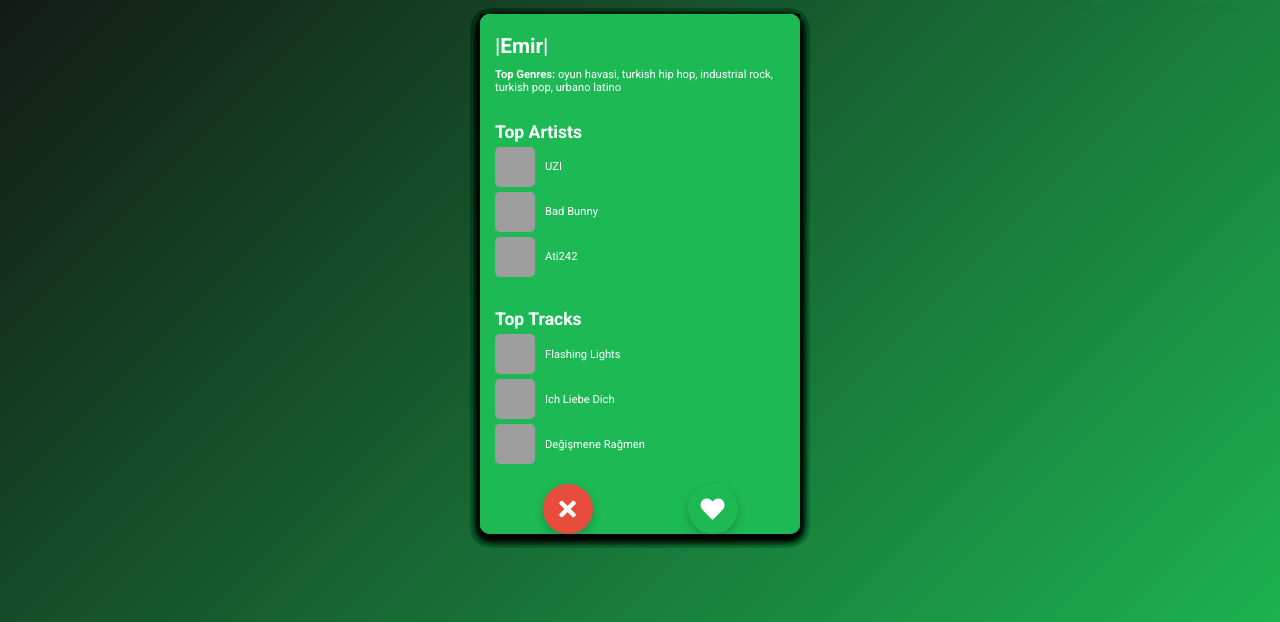
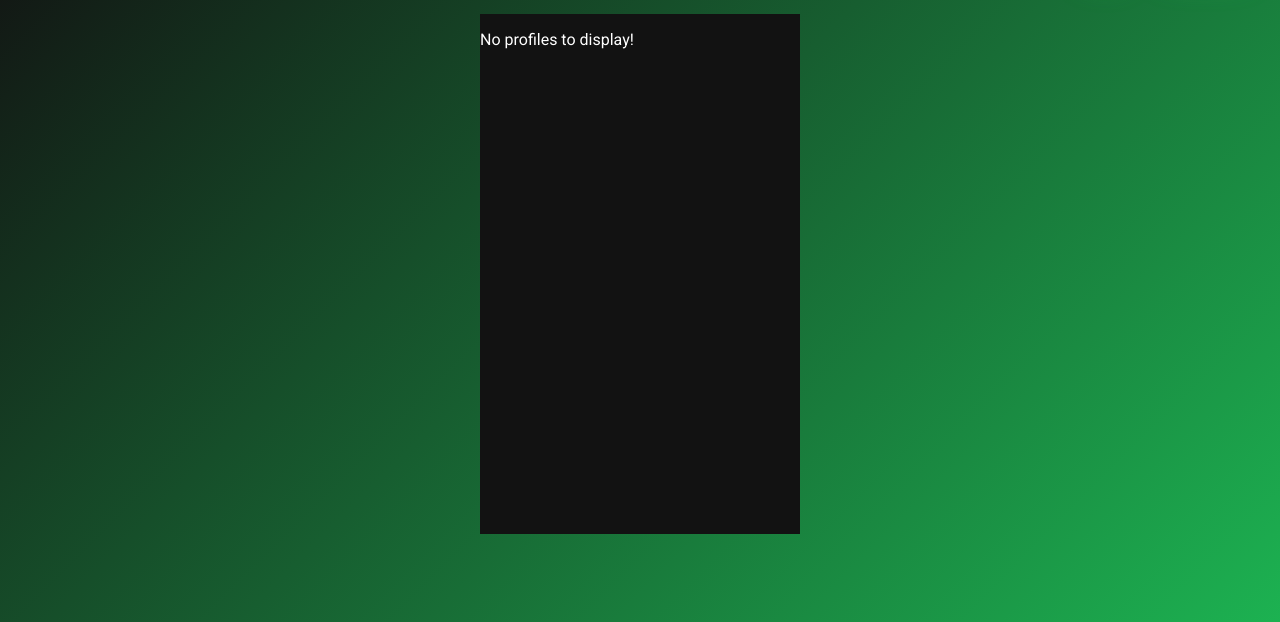
Before and after one commit to fatihcatalcam/Harmony, a Flask app: page /find-profiles in a window 1280 px wide. Shown: the part 86-708 px from the top of the page. Run offline with Flask 3, Linux system fonts and the light colour scheme; a user stored in the database is signed in; data comes from the database, SQL or seed files in the repository; grey boxes labelled with a size stand in for pictures from a placeholder-image service; some libraries are stand-ins or nearby versions; grey boxes are pictures that could not be loaded.

Commit message:
Filter seen profiles from discovery

```diff
--- a/app.py
+++ b/app.py
@@ -368,32 +368,38 @@
         return redirect("/login")
     current_user = User.query.get(user_id)
     profile_picture_url = current_user.profile_image if current_user else None
-    profiles = User.query.all()
-    if profiles and len(profiles) > 0:
-        return render_template("match.html",
-                               profiles=profiles,
-                               profile_picture_url=profile_picture_url)
-    else:
-        fake_user = {
-            "display_name": "John Doe",
-            "profile_image": None,
-            "location": "New York, USA",
-            "bio": "Music lover, concert goer, and vinyl collector.",
-            "top_artists": [
-                {"name": "Artist 1", "image": None},
-                {"name": "Artist 2", "image": None},
-                {"name": "Artist 3", "image": None},
-            ],
-            "top_tracks": [
-                {"name": "Song 1", "image": None},
-                {"name": "Song 2", "image": None},
-                {"name": "Song 3", "image": None},
-            ]
-        }
-        return render_template("match.html",
-                               profiles=[],
-                               user=fake_user,
-                               profile_picture_url=profile_picture_url)
+    liked_rows = (
+        Like.query
+        .filter_by(from_user_id=user_id)
+        .with_entities(Like.to_user_id)
+        .all()
+    )
+    liked_user_ids = {row[0] for row in liked_rows}
+
+    mutual_match_ids = set()
+    if liked_user_ids:
+        mutual_rows = (
+            Like.query
+            .filter(Like.from_user_id.in_(list(liked_user_ids)), Like.to_user_id == user_id)
+            .with_entities(Like.from_user_id)
+            .all()
+        )
+        mutual_match_ids = {row[0] for row in mutual_rows}
+
+    exclude_ids = {user_id} | liked_user_ids | mutual_match_ids
+
+    profiles_query = User.query
+    if exclude_ids:
+        profiles_query = profiles_query.filter(User.id.notin_(list(exclude_ids)))
+
+    profiles = profiles_query.all()
+
+    return render_template(
+        "match.html",
+        profiles=profiles,
+        profile_picture_url=profile_picture_url,
+        no_profiles=len(profiles) == 0,
+    )
 
 @csrf.exempt
 @app.route('/api/like_profile', methods=['POST'])
--- a/templates/match.html
+++ b/templates/match.html
@@ -273,6 +273,25 @@
       z-index: 2000;
       animation: growCross 1s ease-in-out forwards;
     }
+    .no-profiles-message {
+      display: flex;
+      flex-direction: column;
+      align-items: center;
+      justify-content: center;
+      height: 100%;
+      text-align: center;
+      padding: 20px;
+      color: #f5f5f5;
+    }
+    .no-profiles-message h2 {
+      margin-bottom: 10px;
+      font-size: 1.8rem;
+      color: #1db954;
+    }
+    .no-profiles-message p {
+      font-size: 1rem;
+      color: #e0e0e0;
+    }
   </style>
 </head>
 <body>
@@ -288,6 +307,12 @@
 
   <div class="container">
     <div id="profiles-container">
+      {% if no_profiles %}
+        <div class="no-profiles-message">
+          <h2>No more profiles to explore</h2>
+          <p>You've seen everyone for now. Check back later for new matches!</p>
+        </div>
+      {% else %}
         {% for profile in profiles %}
           <div class="card" data-id="{{ profile.id }}">
             <h2>{{ profile.display_name }}</h2>
@@ -316,6 +341,7 @@
             </div>
           </div>
         {% endfor %}
+      {% endif %}
     </div>
   </div>
 
```
Lines whose indentation alone changed are shown as unchanged.
